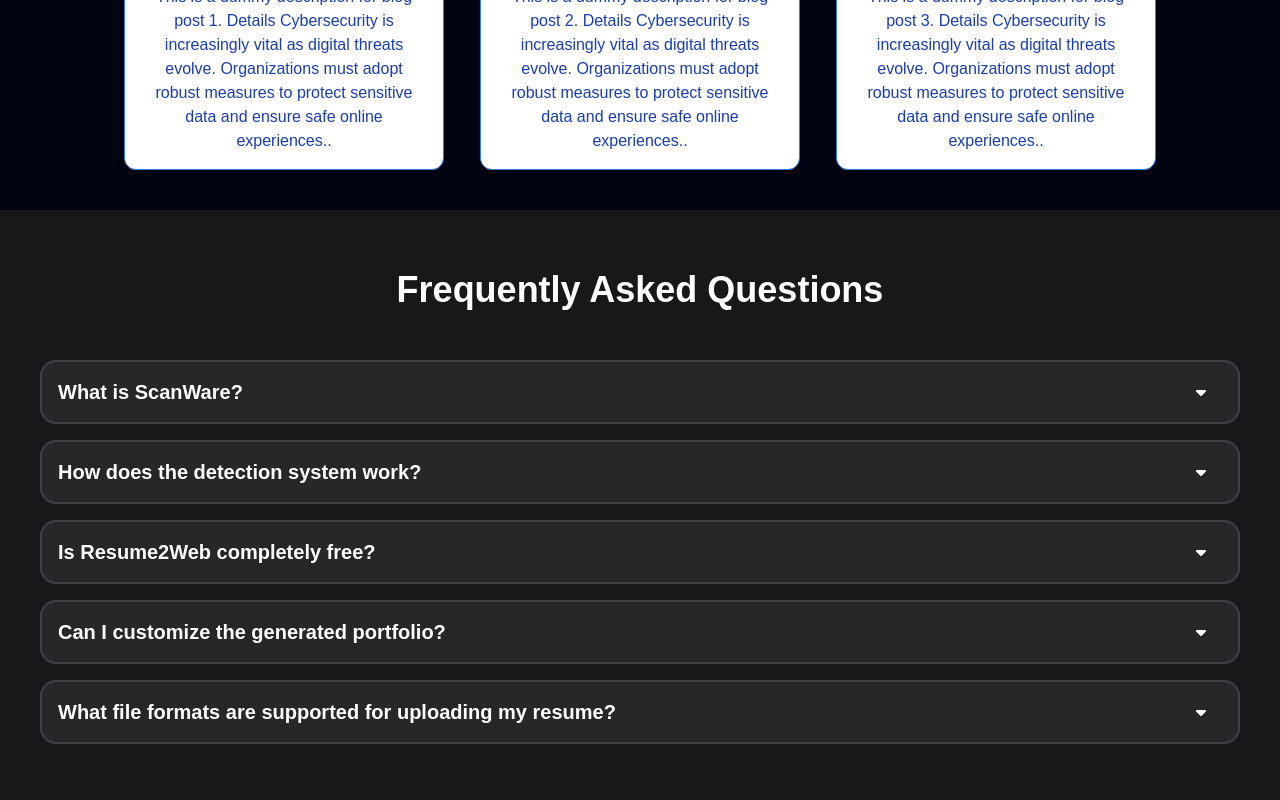
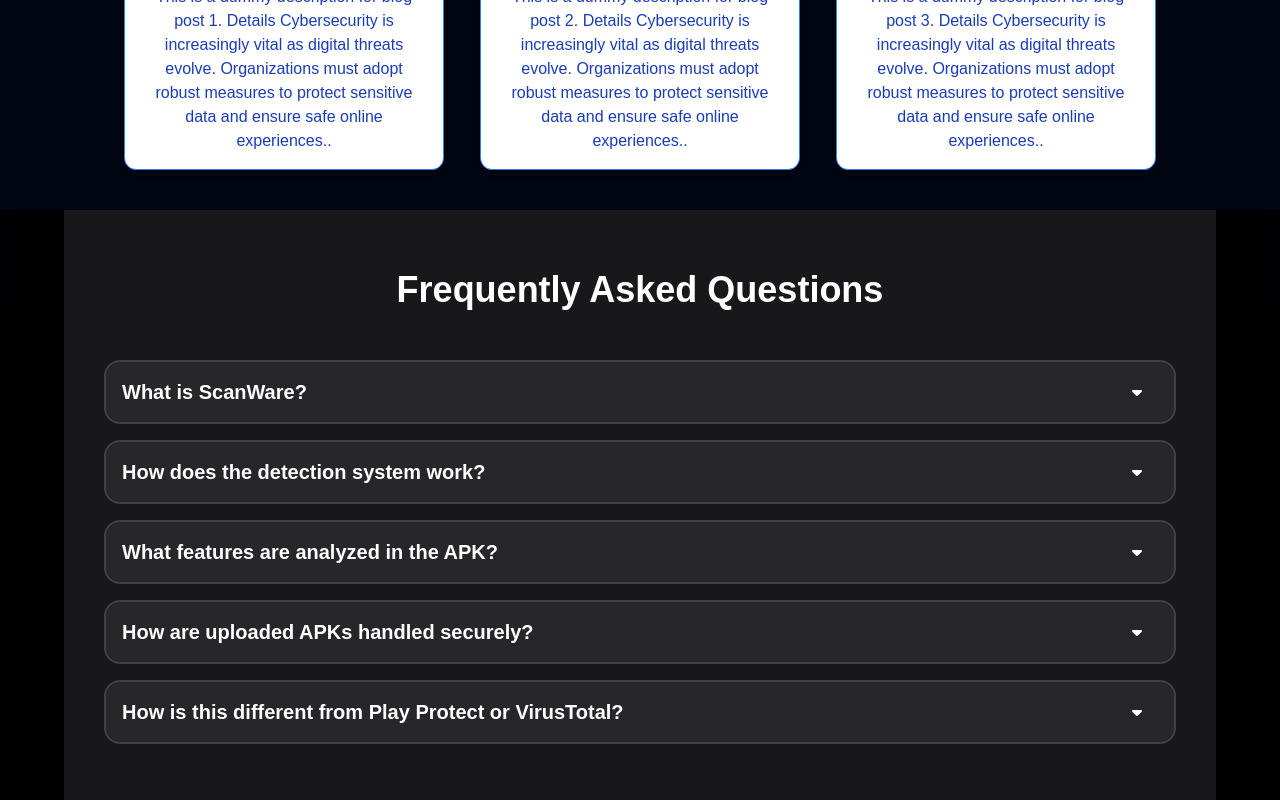
Before and after one commit to mannat244/Fake_Banking_APK_Detection, a Next.js app: page / in a window 1280 px wide. Shown: the part 1979-2779 px from the top of the page. Built offline with nearby package versions, Linux system fonts and the light colour scheme.

Commit message:
added all faq and changed the width of faq section

```diff
--- a/app/components/faq.js
+++ b/app/components/faq.js
@@ -5,18 +5,20 @@
 const FAQ = forwardRef((props, ref) => {
 
   return (
-    <div ref={ref} className='bg-zinc-900 p-[40px] leading-[1.6rem]  '>
+    <div ref={ref} className='bg-zinc-900 p-[40px] leading-[1.6rem] w-full max-w-6xl mx-auto'>
         <h1 className='text-4xl font-bold text-center  text-white p-[20px] mb-[30px]'  >Frequently Asked Questions</h1>
         <Questions ques="What is ScanWare?" answer="Cybercriminals distribute fake banking apps that look like legitimate ones. These malicious APKs steal sensitive information such as login credentials, leading to financial theft. ScanWare detects and flags such fake apps before they reach users."/>
         <Questions ques="How does the detection system work?" answer={"We use a two-step approach:\n" +
-
 "1. Static Analysis: Extracts and examines APK features like package name, signatures, permissions, certificates, and embedded code.\n" +
-
 "2. Dynamic Analysis: Runs the app in a sandboxed emulator to observe real-time behavior such as network connections, API calls, and hidden malicious activities."
 }/>
-        <Questions ques="Is Resume2Web completely free?" answer="Yes! Resume2Web is 100% free to use. There are no hidden charges, and you can generate and download your portfolio website without any cost."/>
-        <Questions ques="Can I customize the generated portfolio?" answer="Yes! Resume2Web allows you to choose different themes and layouts. You can also edit content, add new sections, and personalize your portfolio as per your needs."/>
-        <Questions ques="What file formats are supported for uploading my resume?" answer="Resume2Web supports resumes in PDF formats. Simply upload your file, and we will extract the necessary details to create your portfolio website."/>
+        <Questions ques="What features are analyzed in the APK?" answer={"1. Package name and metadata validation \n" +
+"2. Signature and certificate authenticity \n" +
+"3. Requested permissions (flagging dangerous ones) \n" +
+"4. Embedded URLs, API keys, and cryptographic methods \n" +
+"5. Runtime behaviors and network traffic patterns"}/>
+        <Questions ques="How are uploaded APKs handled securely?" answer="Uploaded files are analyzed in an isolated sandbox environment. They are not shared with third parties and are deleted after the analysis to protect user privacy."/>
+        <Questions ques="How is this different from Play Protect or VirusTotal?" answer="Unlike general malware scanners, our system is specialized for banking apps. It focuses on features like package name authenticity, developer signatures, permissions, and banking-specific threats."/>
     </div>
   )
 })
```
